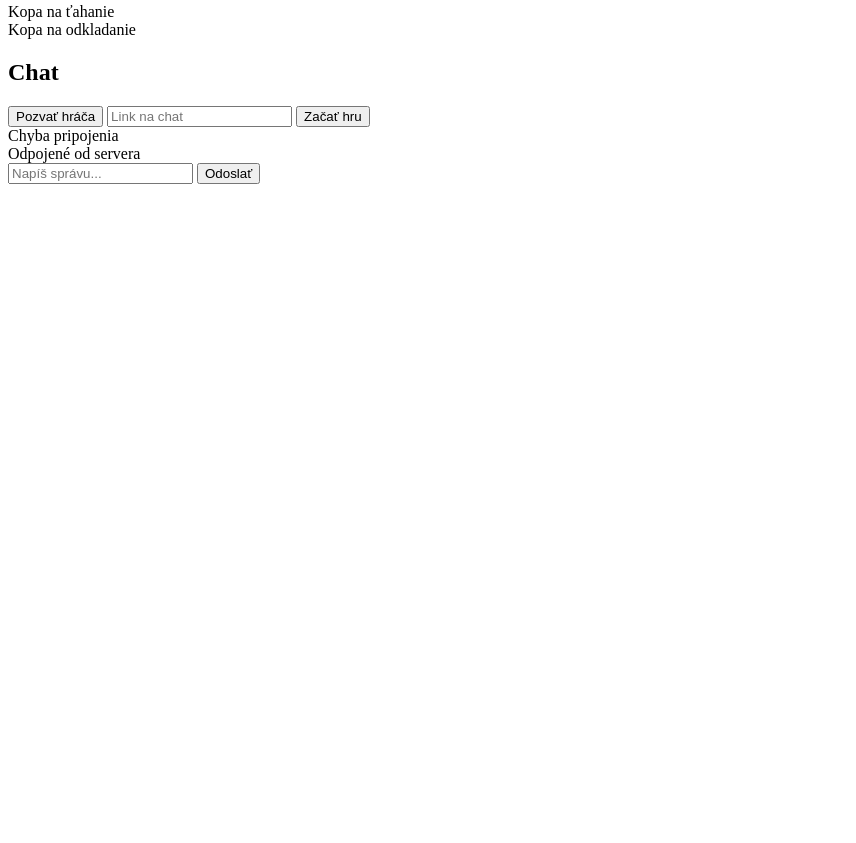
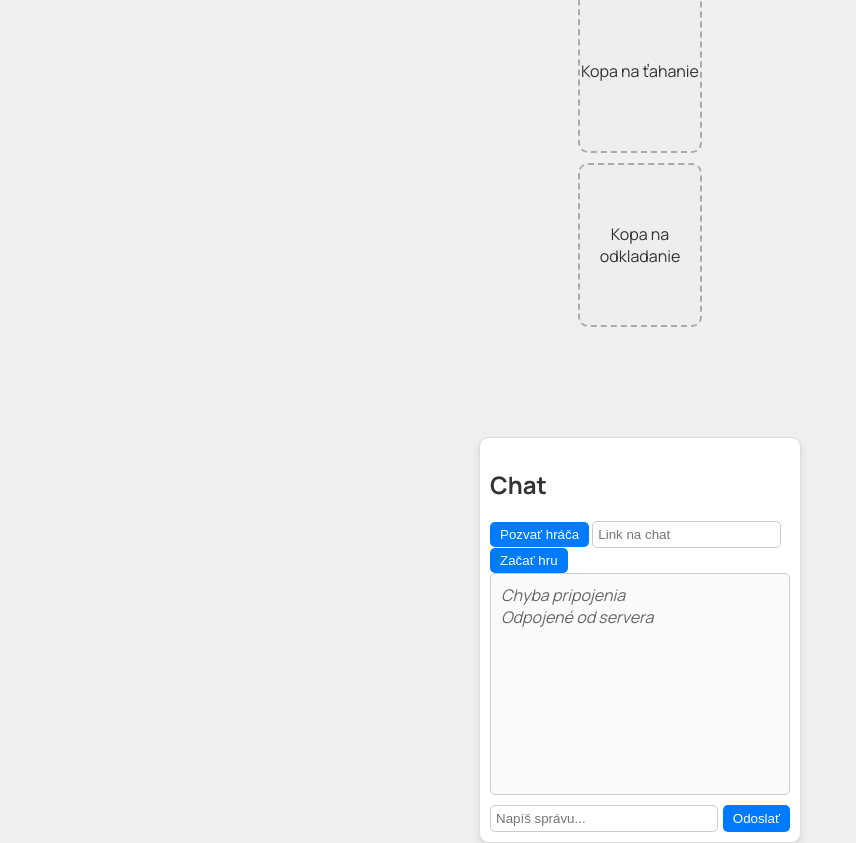
Before and after one commit to BorisEM/matuscak, a website: page index.html in a window 1280 px wide. Shown: the part 77-920 px from the top of the page, without its empty margins (0-856 px from the left). Before the commit the page ends 800 px from the top, so only its background shows below. Drawn offline with Linux system fonts and the light colour scheme; no server answers.

Commit message:
Update index.html

```diff
--- a/index.html
+++ b/index.html
@@ -5,7 +5,7 @@
     <meta name="viewport" content="width=device-width, initial-scale=1.0">
     <title>Matúš Čák Trenčiansky - Stolová hra</title>
     <link href="https://fonts.googleapis.com/css2?family=Manrope:wght@400;700&display=swap" rel="stylesheet">
-    <link rel="stylesheet" href="style/styles.css">
+    <link rel="stylesheet" href="style/style.css">
     <script defer src="js/script.js"></script>
 </head>
 <body>
```
